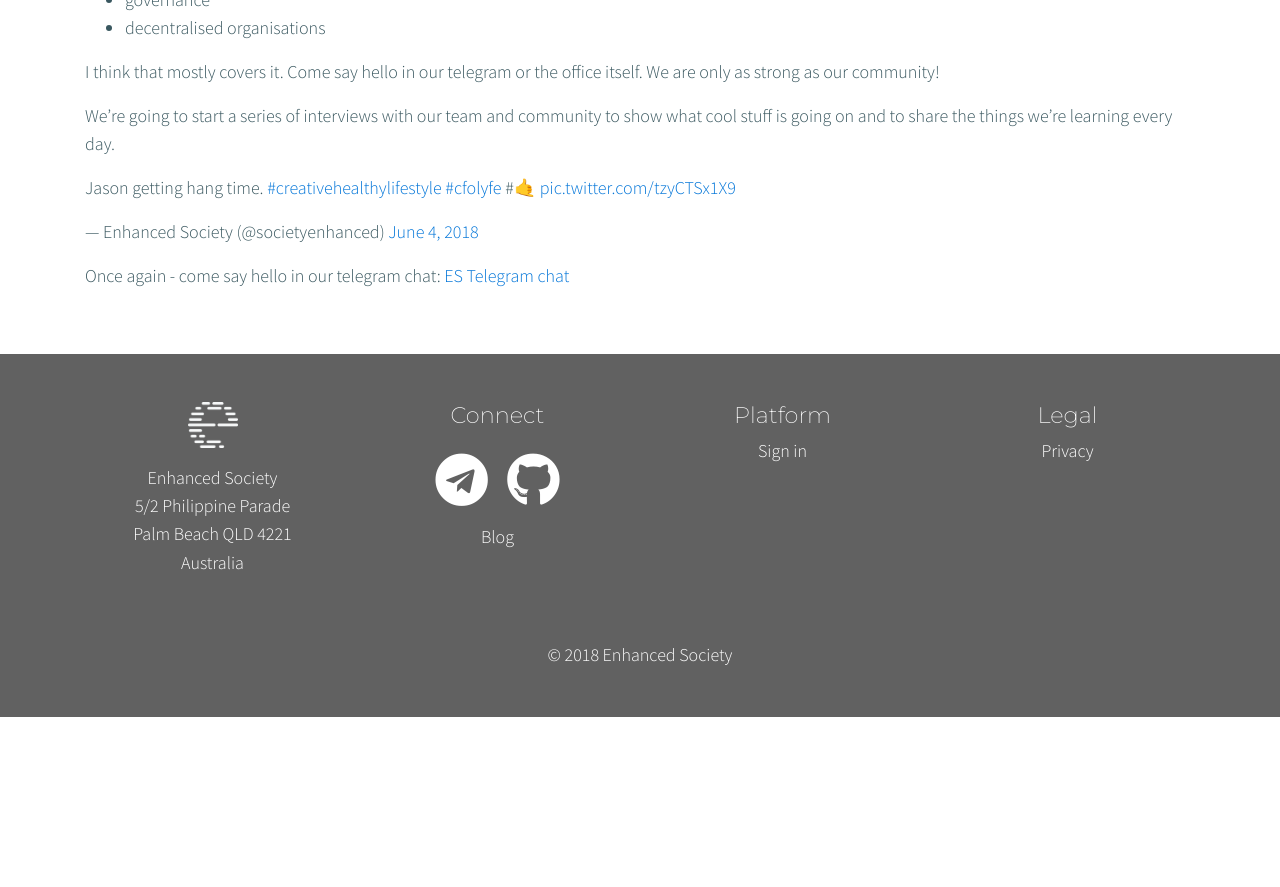
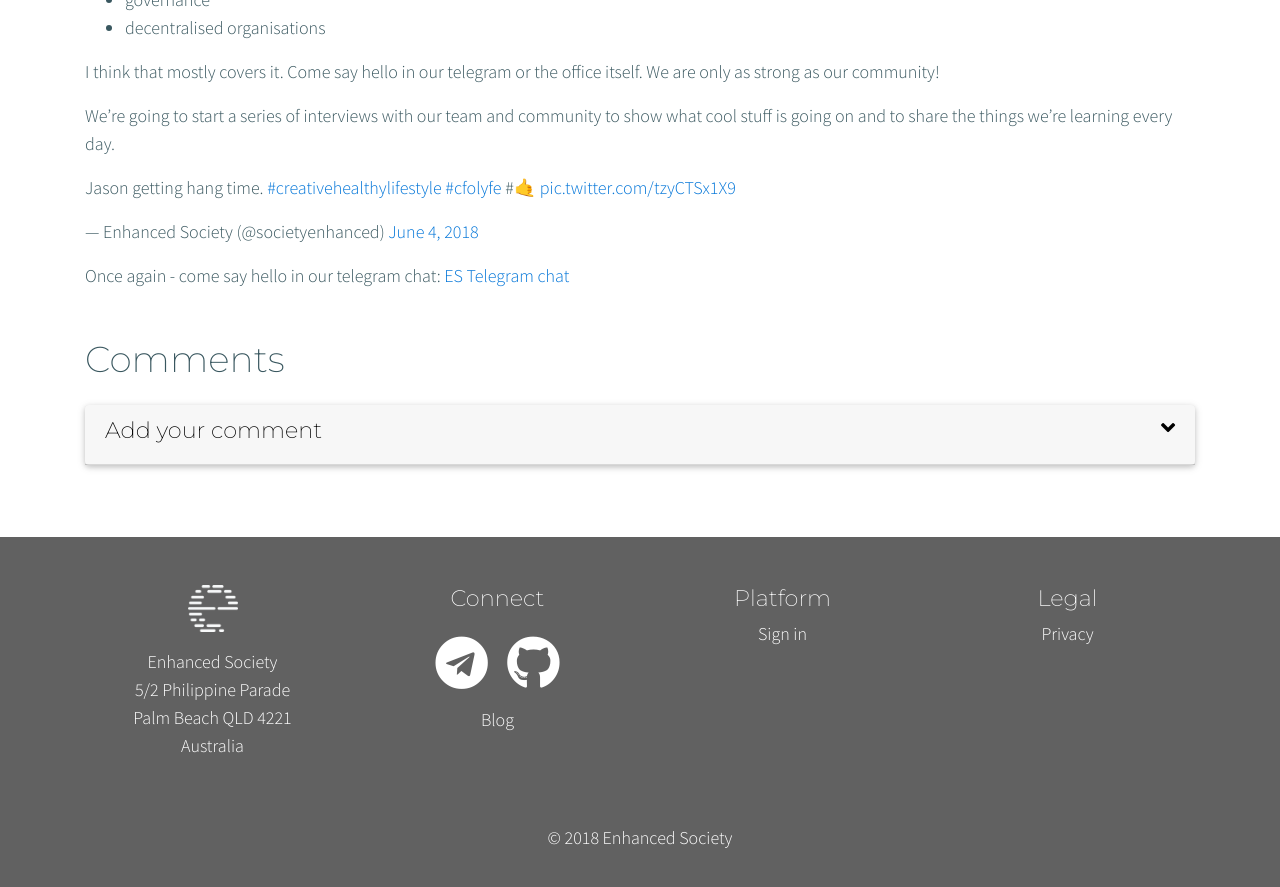
Before and after one commit to enhancedsociety/old-website, a Jekyll site: the page built from _posts/2018-06-04-introduction-to-enhanced-society.md, in a window 1280 px wide and 900 px high, scrolled down 2508 px. Shown: the top 887 px of the window. Built offline with Jekyll 4.4.1, drawn with Linux system fonts in a browser that asks for light colours; nearby versions of some CDN libraries; a script that is not in the unit is left out; comment, search, counter and statistics services are not loaded; before the commit the page ends 3225 px from its top, so only the background shows below that.

Commit message:
blog comments using staticman (requires staticman as a collaborator)

```diff
--- /dev/null
+++ b/_includes/blog-comments.html
@@ -0,0 +1,62 @@
+{% assign comments_slug = page.comments_slug %}
+{% unless comments_slug %}
+	{% assign comments_slug = page.title | slugify %}
+{% endunless %}
+<div class="mt-5">
+	<h2 class="h2-responsive">Comments</h2>
+
+	<div class="accordion my-4" id="comments-form-accordion" role="tablist" aria-multiselectable="true">
+		<div class="card">
+			<div class="card-header" role="tab" id="comments-form-heading">
+				<a data-toggle="collapse" data-parent="#comments-form-accordion" href="#comments-form" aria-expanded="true" aria-controls="comments-form">
+				<h5 class="h5-responsive black-text">
+					Add your comment
+					<i class="fa fa-angle-down rotate-icon ml-auto float-right"></i>
+				</h5>
+				</a>
+			</div>
+			<div id="comments-form" class="collapse" role="tabpanel" aria-labelledby="comments-form-heading" data-parent="#comments-form-accordion">
+				<div class="card-body">
+					<form method="post" action="https://api.staticman.net/v2/entry/enhancedsociety/website/master/comments">
+						<div class="form-group">
+							<label for="comments-form-name">Name</label>
+							<input class="form-control" type="text" id="comments-form-name" name="fields[name]" />
+						</div>
+						<div class="form-group">
+							<label for="comments-form-body">Comment</label>
+							<textarea class="form-control" rows="6" id="comments-form-body" name="fields[body]"></textarea>
+						</div>
+						<div class="form-group">
+							<input type="hidden" name="options[slug]" value="{{ comments_slug }}">
+							<input class="btn btn-primary" type="submit" value="Submit Comment" />
+						</div>
+					</form>
+				</div>
+			</div>
+		</div>
+	</div>
+
+	{% if site.data.comments[comments_slug].size > 0 %}
+		{% assign sortable_comments = "" | split: ',' %}
+		{% for item in site.data.comments[comments_slug] %}
+			{% assign sortable_comments = sortable_comments | push: item %}
+		{% endfor %}
+
+		{% assign comments = sortable_comments | sort %}
+		{% for comment_data in comments limit: 50 %}
+			{% assign timestamp = comment_data[0] %}
+			{% assign comment = comment_data[1] %}
+			<div class="my-4">
+				<small>{{ timestamp | date: "%e %b %Y - %l:%M%p" }}</small>
+				<h5 class="h5-responsive">
+					{{ comment.name }}
+				</h5>
+				{{ comment.body | markdownify }}
+			</div>
+		{% endfor %}
+	{% else %}
+		{% comment %}
+			<i>Be the first to comment</i>
+		{% endcomment %}
+	{% endif %}
+</div>
--- a/_layouts/blog.html
+++ b/_layouts/blog.html
@@ -24,6 +24,7 @@
 			<p class="mt-4">
 				{{ content }}
 			</p>
+			{% include blog-comments.html %}
 		</div>
 	</div>
 </div>
```
Also changed, not shown: staticman.yml (added, +14 -0 lines).
